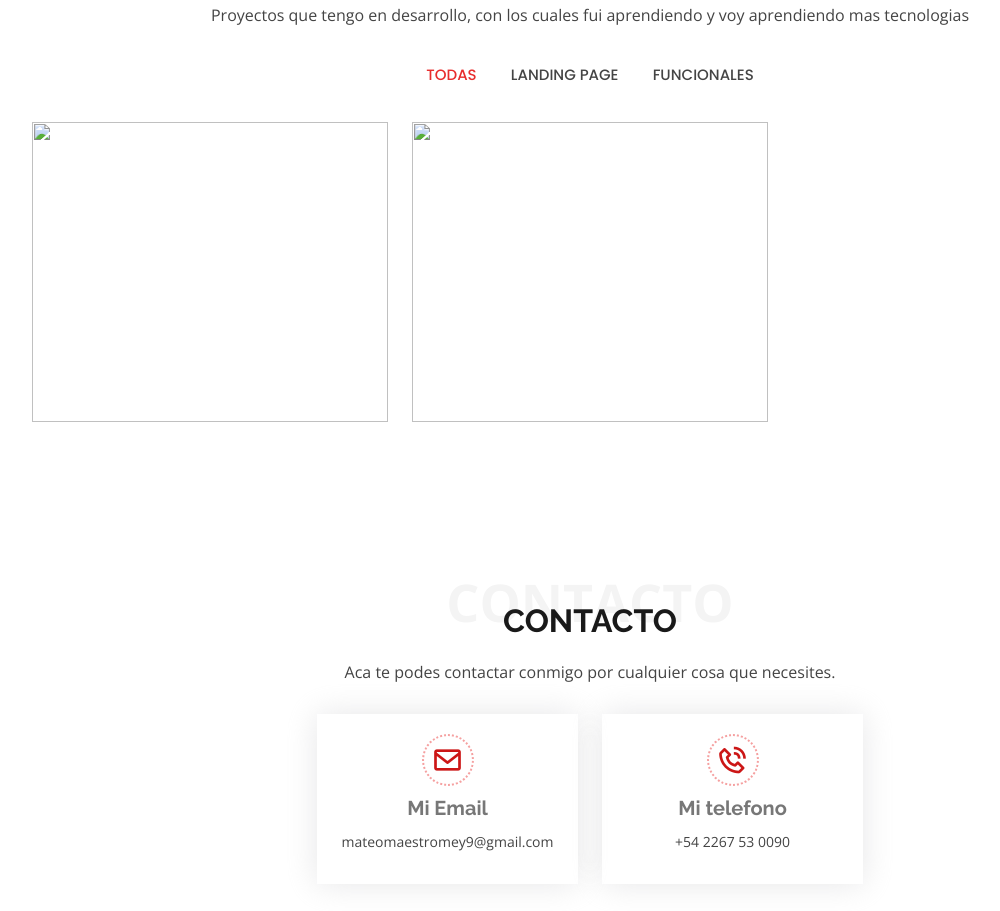
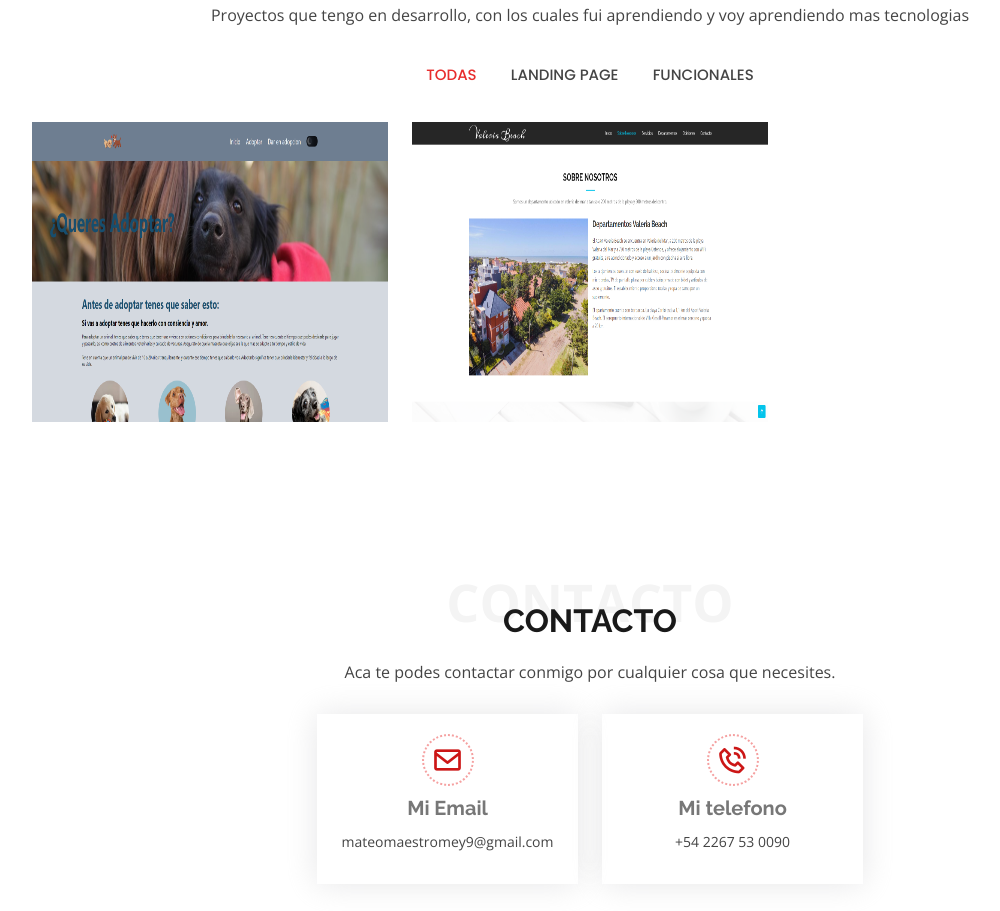
Before and after one commit to mateomaestromey/Portafolio, a plain HTML site: page index.html in a window 1280 px wide. Shown: the part 2360-3271 px from the top of the page, without its empty margins (50-1050 px from the left). Drawn offline with nearby package versions, Linux system fonts and the light colour scheme; the site is published under a folder, as on GitHub Pages, so addresses that start at the root find nothing.

Commit message:
Update index.html

```diff
--- a/index.html
+++ b/index.html
@@ -206,21 +206,21 @@
         <div class="row portfolio-container" data-aos="fade-up" data-aos-delay="150">
 
           <div class="col-lg-4 col-md-6 portfolio-item filter-funcionales">
-            <img src="/assets/img/portfolio/patitas-en-casa.png" class="img-fluid" alt="">
+            <img src="assets/img/portfolio/patitas-en-casa.png" class="img-fluid" alt="">
             <div class="portfolio-info">
               <h4>Patitas En casa</h4>
               <p>Pagina funcional para adoptar cachorros</p>
-              <a href="/assets/img/portfolio/patitas-en-casa.png" data-gallery="portfolioGallery" class="portfolio-lightbox preview-link" title="Patitas En casa"><i class="bx bx-plus"></i></a>
+              <a href="assets/img/portfolio/patitas-en-casa.png" data-gallery="portfolioGallery" class="portfolio-lightbox preview-link" title="Patitas En casa"><i class="bx bx-plus"></i></a>
               <!-- <a href="portfolio-details.html" class="details-link" title="More Details"><i class="bx bx-link"></i></a> -->
             </div>
           </div>
 
           <div class="col-lg-4 col-md-6 portfolio-item filter-landin-page">
-            <img src="/assets/img/portfolio/valeria-beach.png" class="img-fluid" alt="">
+            <img src="assets/img/portfolio/valeria-beach.png" class="img-fluid" alt="">
             <div class="portfolio-info">
               <h4>Valeria Beach</h4>
               <p>Landing page para contactarte para alquilar departamentos.</p>
-              <a href="/assets/img/portfolio/valeria-beach.png" data-gallery="portfolioGallery" class="portfolio-lightbox preview-link" title="Valeria Beach"><i class="bx bx-plus"></i></a>
+              <a href="assets/img/portfolio/valeria-beach.png" data-gallery="portfolioGallery" class="portfolio-lightbox preview-link" title="Valeria Beach"><i class="bx bx-plus"></i></a>
               <!-- <a href="portfolio-details.html" class="details-link" title="More Details"><i class="bx bx-link"></i></a> -->
             </div>
           </div>
```
